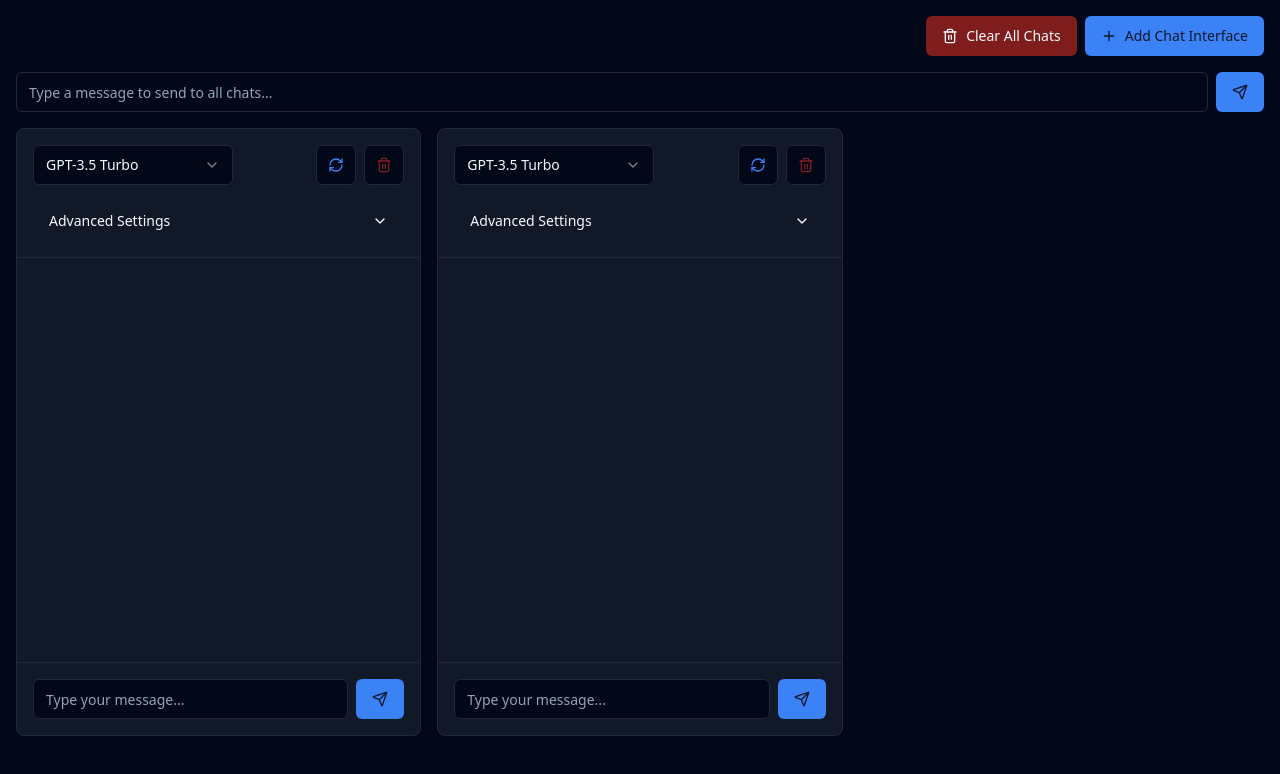
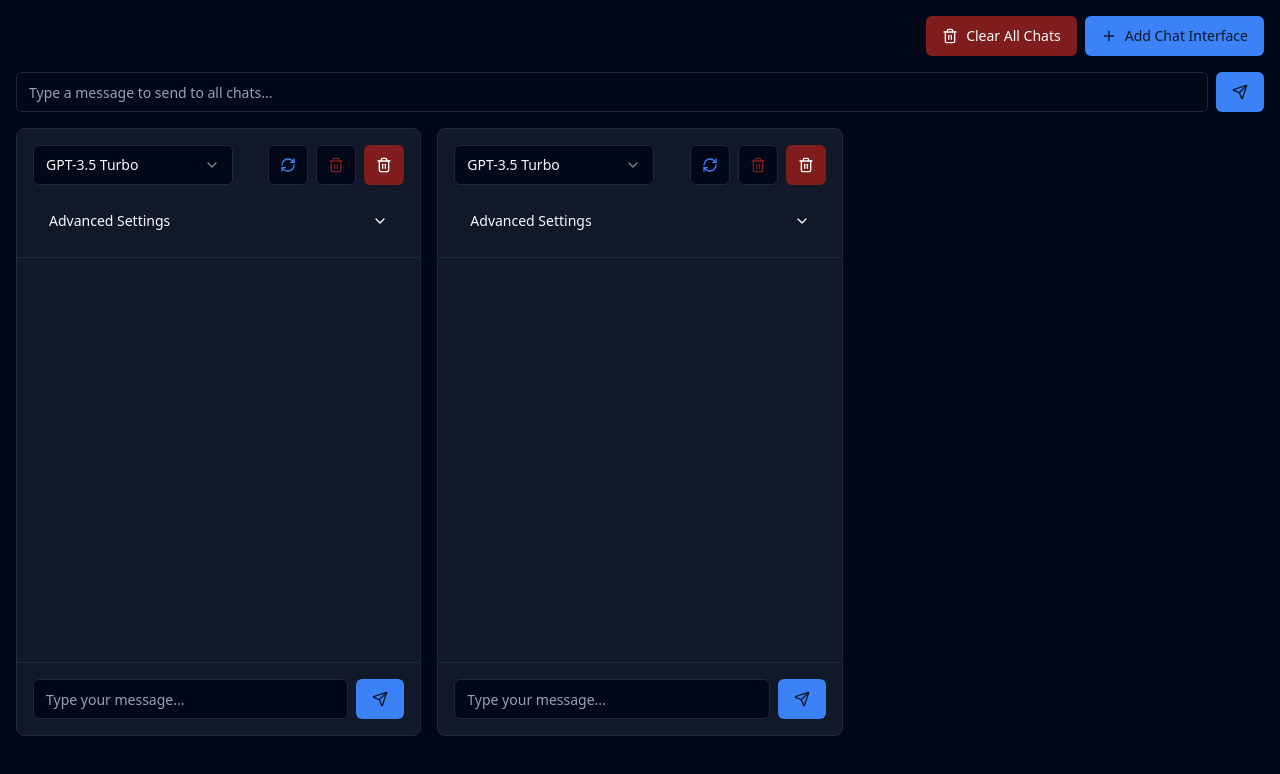
Before and after one commit to dev1ashish/chat1, a React (Vite) app: page / in a window 1280 px wide. Shown: the top 774 px of the page. Built offline with nearby package versions, Linux system fonts and the light colour scheme.

Commit message:
Add delete option for chat interface
Implemented a feature to allow users to delete individual chat interfaces from the main interface. This enhances user control over the chat interface management.
[skip gpt_engineer]

```diff
--- a/src/components/ChatInterface.tsx
+++ b/src/components/ChatInterface.tsx
@@ -16,6 +16,7 @@ interface ChatInterfaceProps {
   onMessageSend: (message: string) => void;
   onSync?: () => void;
   onClear?: () => void;
+  onDelete?: () => void;
   synced?: boolean;
 }
 
@@ -26,7 +27,7 @@ const models = [
   { id: 'palm-2', name: 'PaLM 2' },
 ];
 
-export const ChatInterface = ({ onMessageSend, onSync, onClear, synced }: ChatInterfaceProps) => {
+export const ChatInterface = ({ onMessageSend, onSync, onClear, onDelete, synced }: ChatInterfaceProps) => {
   const [messages, setMessages] = useState<Message[]>([]);
   const [input, setInput] = useState('');
   const [model, setModel] = useState('gpt-3.5-turbo');
@@ -120,6 +121,16 @@ export const ChatInterface = ({ onMessageSend, onSync, onClear, synced }: ChatIn
             >
               <Trash2 className="h-4 w-4" />
             </Button>
+            {onDelete && (
+              <Button
+                variant="destructive"
+                size="icon"
+                onClick={onDelete}
+                className="text-white"
+              >
+                <Trash2 className="h-4 w-4" />
+              </Button>
+            )}
           </div>
         </div>
 
--- a/src/pages/Index.tsx
+++ b/src/pages/Index.tsx
@@ -20,6 +20,10 @@ const Index = () => {
 
   const addInterface = () => {
     setInterfaces(prev => [...prev, prev.length + 1]);
+  };
+
+  const deleteInterface = (id: number) => {
+    setInterfaces(prev => prev.filter(interfaceId => interfaceId !== id));
   };
 
   const handleMasterInputSend = () => {
@@ -74,6 +78,7 @@ const Index = () => {
             onMessageSend={handleMessageSend}
             onSync={handleSync}
             synced={syncEnabled}
+            onDelete={() => deleteInterface(id)}
           />
         ))}
       </div>
```
